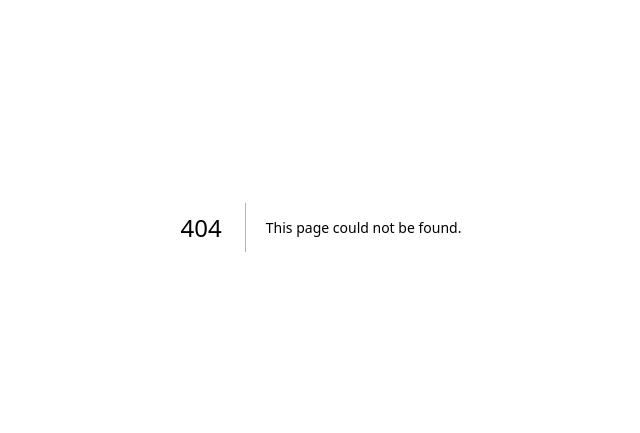
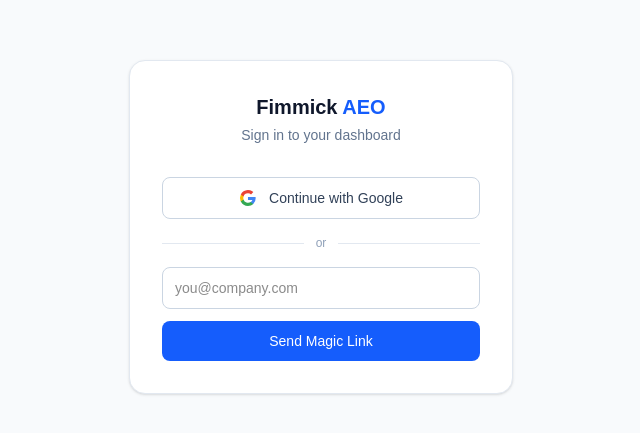
Before and after one commit to YNWAforever/aiso, a Next.js app: page /auth/login in a window 1280 px wide. Before the commit this address had no page. Shown: the part 173-606 px from the top of the page, without its empty margins (319-959 px from the left). Built offline with nearby package versions, Linux system fonts and the light colour scheme; no server answers.

Commit message:
feat: add Google OAuth + Magic Link auth pages and callback handler

```diff
--- /dev/null
+++ b/app/auth/callback/route.ts
@@ -0,0 +1,35 @@
+import { NextRequest, NextResponse } from 'next/server'
+import { createServerClient } from '@supabase/ssr'
+import { cookies } from 'next/headers'
+
+export async function GET(request: NextRequest) {
+  const { searchParams } = new URL(request.url)
+  const code  = searchParams.get('code')
+  const next  = searchParams.get('next') ?? '/en/dashboard'
+  const error = searchParams.get('error')
+
+  if (error) {
+    return NextResponse.redirect(new URL(`/auth/login?error=${error}`, request.url))
+  }
+
+  if (code) {
+    const cookieStore = await cookies()
+    const supabase = createServerClient(
+      process.env.NEXT_PUBLIC_SUPABASE_URL!,
+      process.env.NEXT_PUBLIC_SUPABASE_ANON_KEY!,
+      {
+        cookies: {
+          getAll() { return cookieStore.getAll() },
+          setAll(cookiesToSet) {
+            cookiesToSet.forEach(({ name, value, options }) =>
+              cookieStore.set(name, value, options)
+            )
+          },
+        },
+      }
+    )
+    await supabase.auth.exchangeCodeForSession(code)
+  }
+
+  return NextResponse.redirect(new URL(next, request.url))
+}
--- /dev/null
+++ b/app/auth/login/page.tsx
@@ -0,0 +1,23 @@
+import { LoginForm } from '@/components/auth/LoginForm'
+
+export default async function LoginPage({
+  searchParams,
+}: {
+  searchParams: Promise<{ next?: string }>
+}) {
+  const { next } = await searchParams
+
+  return (
+    <div className="min-h-screen bg-slate-50 flex items-center justify-center p-4">
+      <div className="bg-white rounded-2xl border border-slate-200 p-8 w-full max-w-sm shadow-sm">
+        <div className="text-center mb-8">
+          <p className="font-black text-slate-900 text-xl">
+            Fimmick <span className="text-blue-600">AEO</span>
+          </p>
+          <p className="text-slate-500 text-sm mt-1">Sign in to your dashboard</p>
+        </div>
+        <LoginForm next={next} />
+      </div>
+    </div>
+  )
+}
--- /dev/null
+++ b/components/auth/LoginForm.tsx
@@ -0,0 +1,79 @@
+'use client'
+import { useState } from 'react'
+import { createBrowserClient } from '@supabase/ssr'
+
+export function LoginForm({ next }: { next?: string }) {
+  const [email, setEmail] = useState('')
+  const [sent, setSent] = useState(false)
+  const [loading, setLoading] = useState(false)
+
+  const supabase = createBrowserClient(
+    process.env.NEXT_PUBLIC_SUPABASE_URL!,
+    process.env.NEXT_PUBLIC_SUPABASE_ANON_KEY!
+  )
+
+  const redirectTo = `${typeof window !== 'undefined' ? window.location.origin : ''}/auth/callback${next ? `?next=${encodeURIComponent(next)}` : ''}`
+
+  const signInWithGoogle = async () => {
+    await supabase.auth.signInWithOAuth({
+      provider: 'google',
+      options: { redirectTo },
+    })
+  }
+
+  const signInWithMagicLink = async (e: React.FormEvent) => {
+    e.preventDefault()
+    setLoading(true)
+    await supabase.auth.signInWithOtp({
+      email,
+      options: { emailRedirectTo: redirectTo },
+    })
+    setSent(true)
+    setLoading(false)
+  }
+
+  if (sent) {
+    return (
+      <div className="text-center">
+        <p className="text-slate-700 font-medium">Check your email</p>
+        <p className="text-slate-500 text-sm mt-1">We sent a magic link to <strong>{email}</strong></p>
+      </div>
+    )
+  }
+
+  return (
+    <div className="space-y-4">
+      <button
+        onClick={signInWithGoogle}
+        className="w-full flex items-center justify-center gap-3 bg-white border border-slate-300 rounded-lg px-4 py-2.5 text-sm font-medium text-slate-700 hover:bg-slate-50 transition"
+      >
+        <svg width="18" height="18" viewBox="0 0 18 18"><path fill="#4285F4" d="M16.51 8H8.98v3h4.3c-.18 1-.74 1.48-1.6 2.04v2.01h2.6a7.8 7.8 0 0 0 2.38-5.88c0-.57-.05-.66-.15-1.18z"/><path fill="#34A853" d="M8.98 17c2.16 0 3.97-.72 5.3-1.94l-2.6-2a4.8 4.8 0 0 1-7.18-2.54H1.83v2.07A8 8 0 0 0 8.98 17z"/><path fill="#FBBC05" d="M4.5 10.52a4.8 4.8 0 0 1 0-3.04V5.41H1.83a8 8 0 0 0 0 7.18l2.67-2.07z"/><path fill="#EA4335" d="M8.98 4.18c1.17 0 2.23.4 3.06 1.2l2.3-2.3A8 8 0 0 0 1.83 5.4L4.5 7.49a4.77 4.77 0 0 1 4.48-3.3z"/></svg>
+        Continue with Google
+      </button>
+
+      <div className="flex items-center gap-3">
+        <div className="flex-1 h-px bg-slate-200" />
+        <span className="text-xs text-slate-400">or</span>
+        <div className="flex-1 h-px bg-slate-200" />
+      </div>
+
+      <form onSubmit={signInWithMagicLink} className="space-y-3">
+        <input
+          type="email"
+          value={email}
+          onChange={e => setEmail(e.target.value)}
+          placeholder="you@company.com"
+          required
+          className="w-full border border-slate-300 rounded-lg px-3 py-2.5 text-sm focus:outline-none focus:ring-2 focus:ring-blue-500"
+        />
+        <button
+          type="submit"
+          disabled={loading}
+          className="w-full bg-blue-600 text-white rounded-lg px-4 py-2.5 text-sm font-medium hover:bg-blue-700 disabled:opacity-60 transition"
+        >
+          {loading ? 'Sending…' : 'Send Magic Link'}
+        </button>
+      </form>
+    </div>
+  )
+}
```
